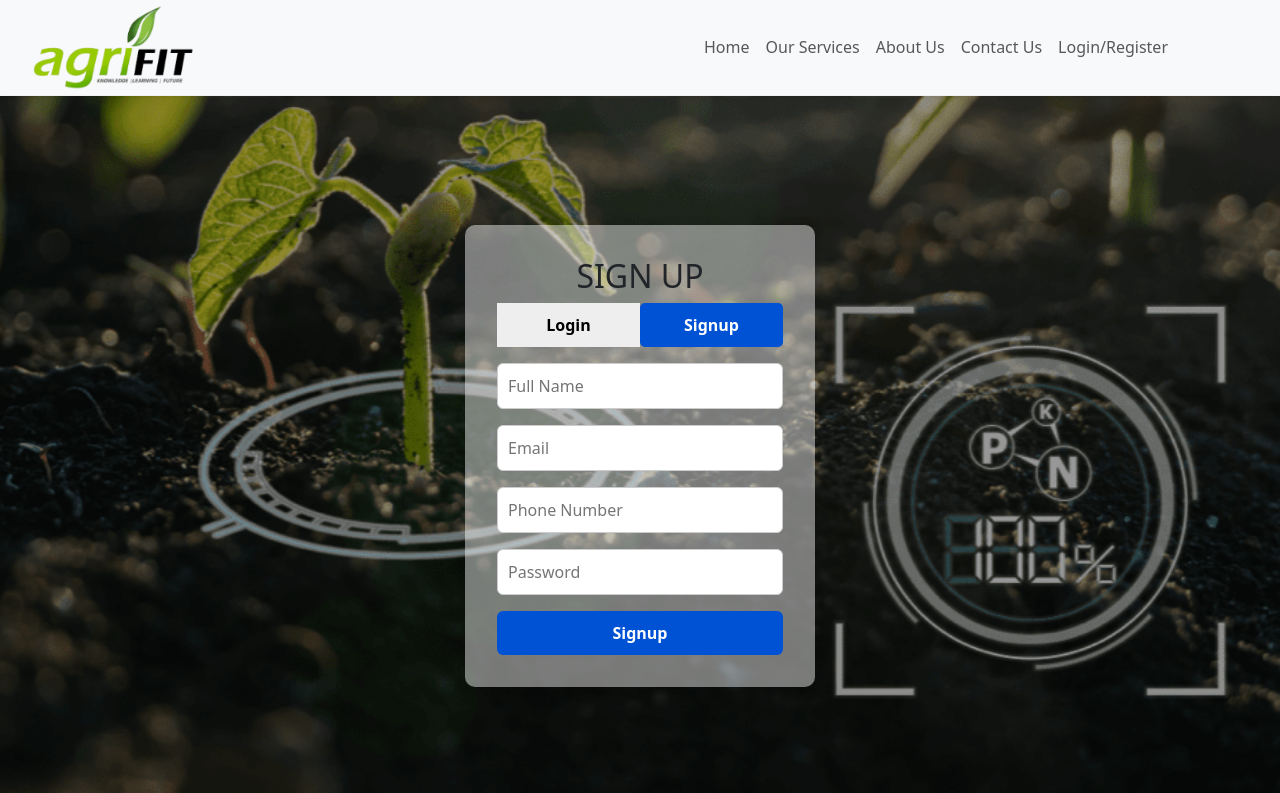
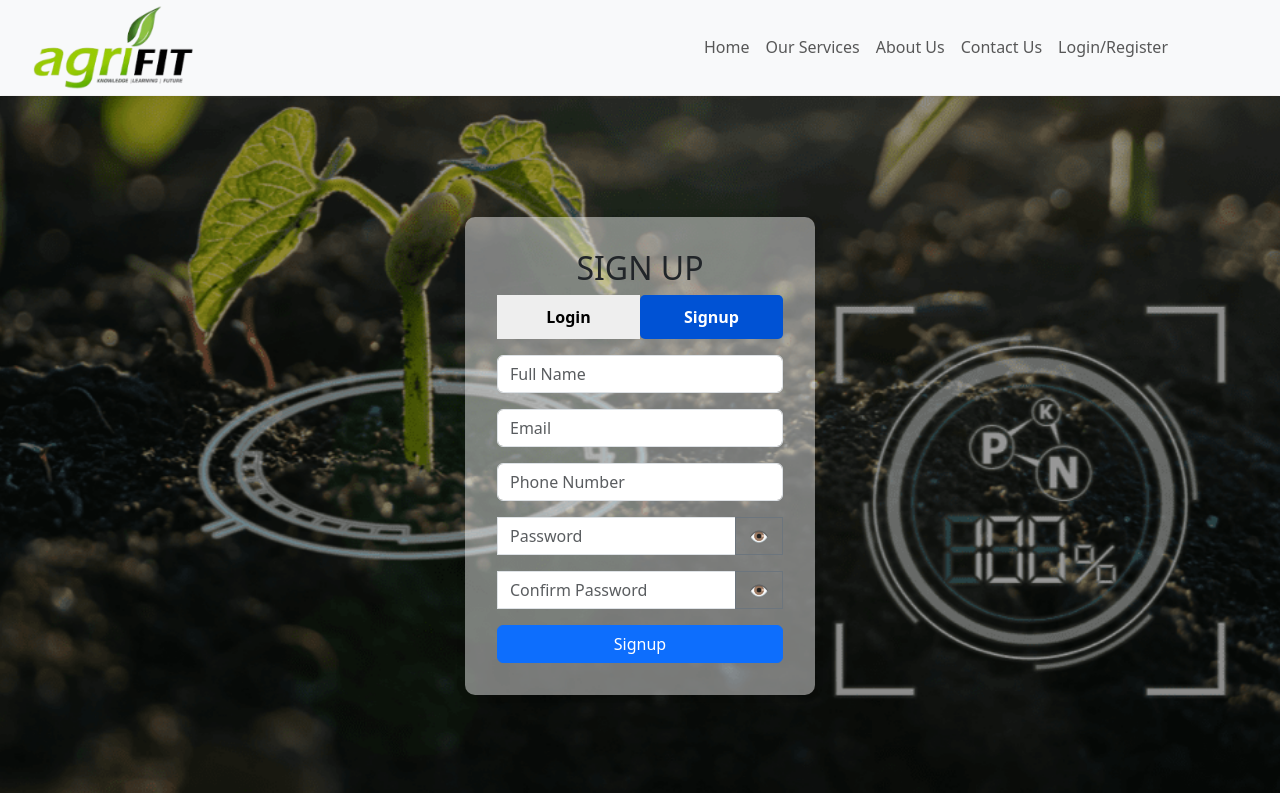
Before and after one commit to Mwangimark/cropfrontend, a React (Create React App) app: page /auth in a window 1280 px wide. Shown: the top 793 px of the page. Built offline with nearby package versions, Linux system fonts and the light colour scheme.

Commit message:
introduced confirm password

```diff
--- a/src/components/LoginForm.jsx
+++ b/src/components/LoginForm.jsx
@@ -5,7 +5,7 @@ import Loading from './Loading';
 
 
 
-function LoginForm({switchMode}) {
+function LoginForm({ switchMode }) {
   const [formData, setFormData] = useState({ email: '', password: '' });
   const [error, setError] = useState('');
   const [success, setSuccess] = useState('');
@@ -24,9 +24,9 @@ function LoginForm({switchMode}) {
     try {
       const data = await loginUser(formData);
 
-      localStorage.setItem('access',data.access);
-      localStorage.setItem('refresh',data.refresh);
-      localStorage.setItem('user',JSON.stringify(data.user))
+      localStorage.setItem('access', data.access);
+      localStorage.setItem('refresh', data.refresh);
+      localStorage.setItem('user', JSON.stringify(data.user))
 
 
       setSuccess("Login successful!");
@@ -42,17 +42,18 @@ function LoginForm({switchMode}) {
       setLoading(false);
     }
   };
-  return loading ? ( <Loading /> ) :
+  return loading ? (<Loading />) :
     (
       <form onSubmit={handleLogin} className="auth-form">
         <input name="email" type="email" placeholder="Email" value={formData.email} onChange={handleChange} required />
         <input name="password" type="password" placeholder="Password" value={formData.password} onChange={handleChange} required />
         <button type="submit">Login</button>
 
-      {error && <p style={{color: 'red'}}>{error}</p>}
-      {success && <p style={{color: 'green'}}>{success}</p>}
+        {error && <p style={{ color: 'red' }}>{error}</p>}
+        {success && <p style={{ color: 'green' }}>{success}</p>}
+        <p>Don't have an account? <span onClick={switchMode}>Sign up</span></p>
+        <p><span >Forgot Password</span></p>
 
-     <p>Don't have an account? <span onClick={switchMode}>Sign up</span></p>
 
       </form>
     );
--- a/src/components/SignupForm.jsx
+++ b/src/components/SignupForm.jsx
@@ -1,20 +1,42 @@
 import React, { useState } from 'react';
+import { Form, Button, InputGroup } from 'react-bootstrap';
 import { registerUser } from '../api/auth';
 import Loading from './Loading';
 
 function SignupForm({ switchMode }) {
-    const [formData, setFormData] = useState({ name: '', email: '', phone: '', password: '' });
+    const [formData, setFormData] = useState({
+        name: '',
+        email: '',
+        phone: '',
+        password: '',
+        confirmPassword: ''
+    });
     const [error, setError] = useState('');
     const [success, setSuccess] = useState('');
     const [loading, setLoading] = useState(false);
 
+    // toggle visibility state
+    const [show, setShow] = useState({
+        password: false,
+        confirmPassword: false
+    });
+
+    const toggle = (field) =>
+        setShow((prev) => ({ ...prev, [field]: !prev[field] }));
+
     const handleChange = (e) => {
         setFormData({ ...formData, [e.target.name]: e.target.value });
-    }
+    };
 
     const handleSubmit = async (e) => {
         e.preventDefault();
-        setLoading(true)
+
+        if (formData.password !== formData.confirmPassword) {
+            setError("Passwords do not match.");
+            return;
+        }
+
+        setLoading(true);
         try {
             const result = await registerUser(formData);
             console.log("Success:", result);
@@ -24,7 +46,6 @@ function SignupForm({ switchMode }) {
             setTimeout(() => {
                 switchMode();
             }, 2000);
-
         } catch (err) {
             console.error("Failed to register:", err);
             setError("Signup failed. Please try again.");
@@ -34,20 +55,107 @@ function SignupForm({ switchMode }) {
         }
     };
 
-
     return loading ? (
         <Loading />
     ) : (
-        <form onSubmit={handleSubmit} className="auth-form">
-            <input type="text" name="name" value={formData.name} onChange={handleChange} placeholder="Full Name" required />
-            <input type="email" name="email" value={formData.email} onChange={handleChange} placeholder="Email" required />
-            <input type="text" name="phone" value={formData.phone} onChange={handleChange} placeholder="Phone Number" required />
-            <input type="password" name="password" value={formData.password} onChange={handleChange} placeholder="Password" required />
-            <button type="submit">Signup</button>
+        <Form onSubmit={handleSubmit} style={{ maxWidth: "400px", margin: "0 auto" }}>
+            <Form.Group className="mb-3" controlId="name">
+                <Form.Control
+                    type="text"
+                    name="name"
+                    value={formData.name}
+                    onChange={handleChange}
+                    placeholder="Full Name"
+                    required
+                />
+            </Form.Group>
 
-            {error && <p className="error-msg">{error}</p>}
-            {success && <p className="success-msg">{success}</p>}
-        </form>
+            <Form.Group className="mb-3" controlId="email">
+                <Form.Control
+                    type="email"
+                    name="email"
+                    value={formData.email}
+                    onChange={handleChange}
+                    placeholder="Email"
+                    required
+                />
+            </Form.Group>
+
+            <Form.Group className="mb-3" controlId="phone">
+                <Form.Control
+                    type="text"
+                    name="phone"
+                    value={formData.phone}
+                    onChange={handleChange}
+                    placeholder="Phone Number"
+                    required
+                />
+            </Form.Group>
+
+            {/* Password field */}
+            <Form.Group className="mb-3" controlId="password">
+                <InputGroup>
+
+                    <Form.Control
+                        type={show.password ? "text" : "password"}
+                        name="password"
+                        value={formData.password}
+                        onChange={handleChange}
+                        placeholder="Password"
+                        required
+                        style={{ borderTopLeftRadius: 0, borderBottomLeftRadius: 0 }}
+                    />
+                    <Button
+                        variant="outline-secondary"
+                        type="button"
+                        onClick={() => toggle("password")}
+                        style={{
+                            borderTopRightRadius: 0,
+                            borderBottomRightRadius: 0,
+                            minWidth: "3rem"
+                        }}
+                    >
+                        {show.password ? "🙈" : "👁️"}
+                    </Button>
+                </InputGroup>
+            </Form.Group>
+
+            {/* Confirm Password field */}
+            <Form.Group className="mb-3" controlId="confirmPassword">
+                <InputGroup>
+
+                    <Form.Control
+                        type={show.confirmPassword ? "text" : "password"}
+                        name="confirmPassword"
+                        value={formData.confirmPassword}
+                        onChange={handleChange}
+                        placeholder="Confirm Password"
+                        required
+                        style={{ borderTopLeftRadius: 0, borderBottomLeftRadius: 0 }}
+                    />
+                    <Button
+                        variant="outline-secondary"
+                        type="button"
+                        onClick={() => toggle("confirmPassword")}
+                        style={{
+                            borderTopRightRadius: 0,
+                            borderBottomRightRadius: 0,
+                            minWidth: "3rem"
+                        }}
+                    >
+                        {show.confirmPassword ? "🙈" : "👁️"}
+                    </Button>
+                </InputGroup>
+
+            </Form.Group>
+
+            <Button type="submit" className="w-100" variant="primary">
+                Signup
+            </Button>
+
+            {error && <p style={{ color: "red", marginTop: "10px" }}>{error}</p>}
+            {success && <p style={{ color: "green", marginTop: "10px" }}>{success}</p>}
+        </Form>
     );
 }
 
```
Lines whose indentation alone changed are shown as unchanged.
